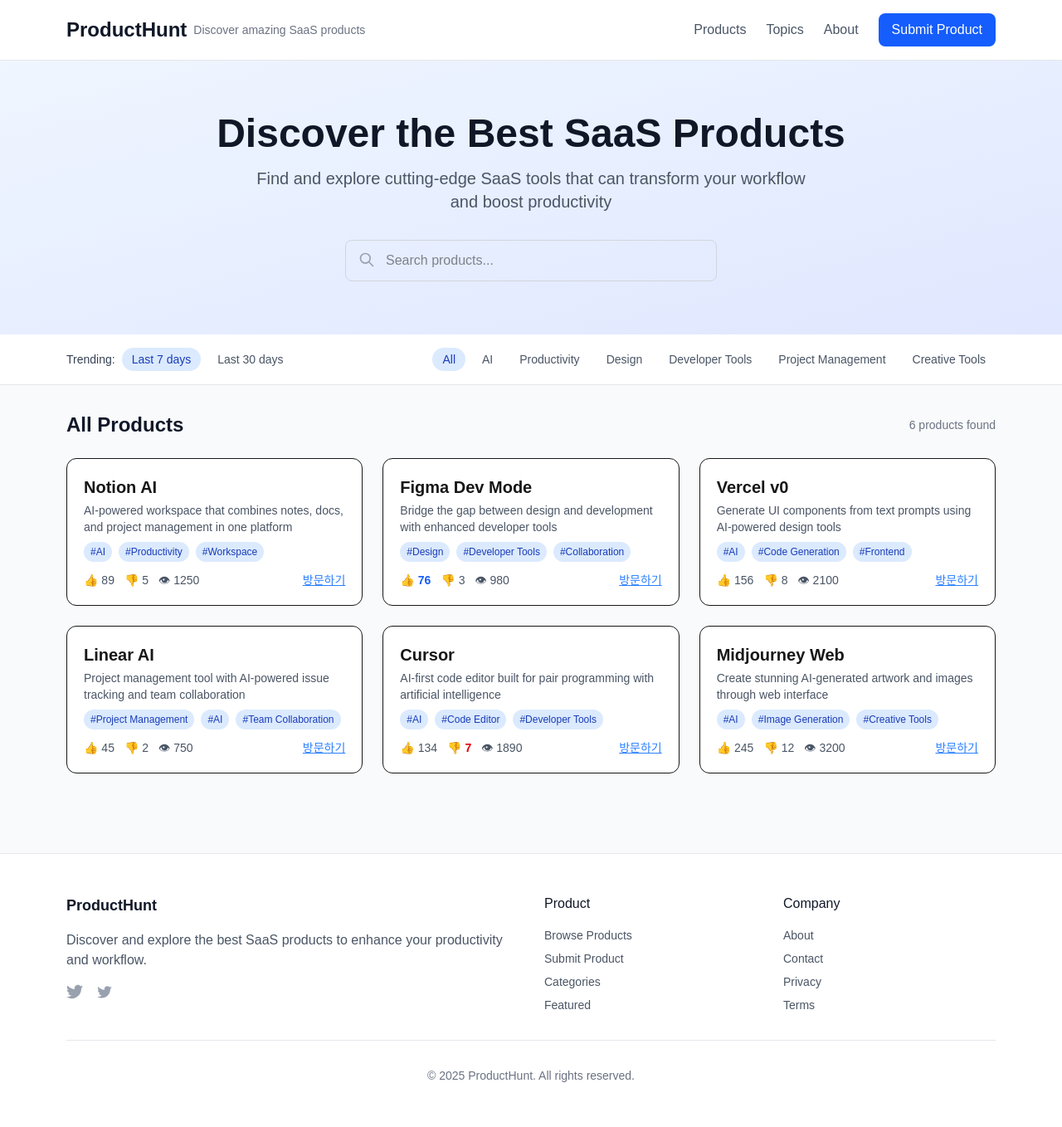
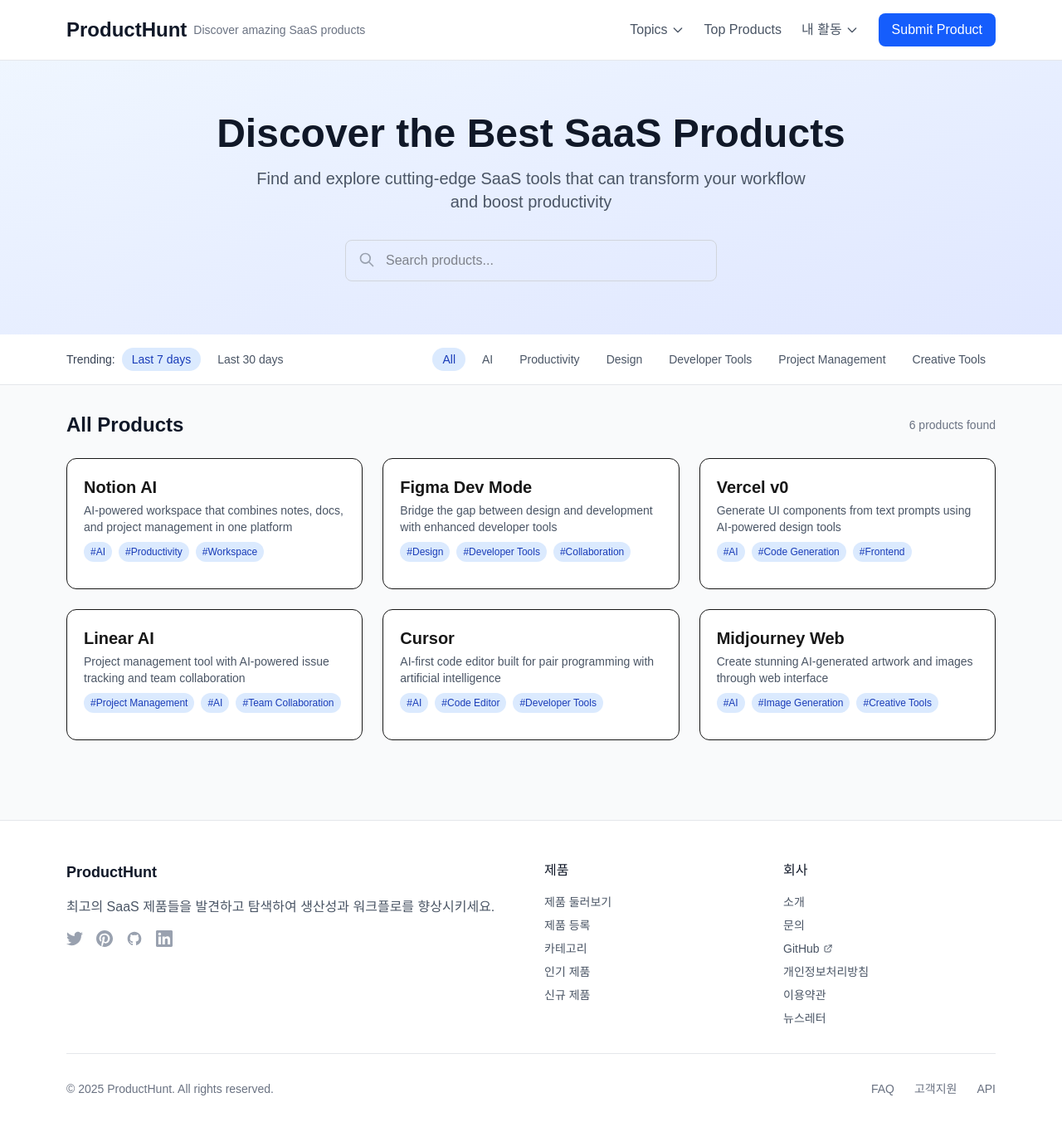
Before and after one commit to millwheel/saas-introduce-front, a Next.js app: page / in a window 1280 px wide. Shown: the top 1358 px of the page at 83% size. Built offline with nearby package versions, Linux system fonts and the light colour scheme.

Commit message:
fix: home 화면 레이아웃 수정

```diff
--- a/src/app/page.tsx
+++ b/src/app/page.tsx
@@ -2,78 +2,8 @@
 
 import { useState } from 'react'
 import { ProductCard, ProductCardProps, ReactionType } from '@/components/ProductCard'
+import {sampleProducts, topics} from "@/data/mock";
 
-// 샘플 데이터
-const sampleProducts: ProductCardProps[] = [
-  {
-    slug: 'notion-ai',
-    name: 'Notion AI',
-    summary: 'AI-powered workspace that combines notes, docs, and project management in one platform',
-    websiteUrl: 'https://notion.so',
-    viewCount: 1250,
-    likeCount: 89,
-    dislikeCount: 5,
-    topics: ['AI', 'Productivity', 'Workspace'],
-    userReaction: undefined
-  },
-  {
-    slug: 'figma-dev-mode',
-    name: 'Figma Dev Mode',
-    summary: 'Bridge the gap between design and development with enhanced developer tools',
-    websiteUrl: 'https://figma.com',
-    viewCount: 980,
-    likeCount: 76,
-    dislikeCount: 3,
-    topics: ['Design', 'Developer Tools', 'Collaboration'],
-    userReaction: 'LIKE'
-  },
-  {
-    slug: 'vercel-v0',
-    name: 'Vercel v0',
-    summary: 'Generate UI components from text prompts using AI-powered design tools',
-    websiteUrl: 'https://v0.dev',
-    viewCount: 2100,
-    likeCount: 156,
-    dislikeCount: 8,
-    topics: ['AI', 'Code Generation', 'Frontend'],
-    userReaction: undefined
-  },
-  {
-    slug: 'linear-ai',
-    name: 'Linear AI',
-    summary: 'Project management tool with AI-powered issue tracking and team collaboration',
-    websiteUrl: 'https://linear.app',
-    viewCount: 750,
-    likeCount: 45,
-    dislikeCount: 2,
-    topics: ['Project Management', 'AI', 'Team Collaboration'],
-    userReaction: undefined
-  },
-  {
-    slug: 'cursor-editor',
-    name: 'Cursor',
-    summary: 'AI-first code editor built for pair programming with artificial intelligence',
-    websiteUrl: 'https://cursor.sh',
-    viewCount: 1890,
-    likeCount: 134,
-    dislikeCount: 7,
-    topics: ['AI', 'Code Editor', 'Developer Tools'],
-    userReaction: 'DISLIKE'
-  },
-  {
-    slug: 'midjourney-web',
-    name: 'Midjourney Web',
-    summary: 'Create stunning AI-generated artwork and images through web interface',
-    websiteUrl: 'https://midjourney.com',
-    viewCount: 3200,
-    likeCount: 245,
-    dislikeCount: 12,
-    topics: ['AI', 'Image Generation', 'Creative Tools'],
-    userReaction: undefined
-  }
-]
-
-const topics = ['All', 'AI', 'Productivity', 'Design', 'Developer Tools', 'Project Management', 'Creative Tools']
 
 export default function Home() {
   const [products, setProducts] = useState<ProductCardProps[]>(sampleProducts)
@@ -123,22 +53,83 @@ export default function Home() {
   return (
       <div className="min-h-screen bg-gray-50">
         {/* Header */}
-        <header className="bg-white border-b border-gray-200 sticky top-0 z-10">
+        <header className="bg-white border-b border-gray-200 sticky top-0 z-50">
           <div className="max-w-6xl mx-auto px-4 py-4">
             <div className="flex items-center justify-between">
+              {/* Logo */}
               <div className="flex items-center space-x-2">
                 <h1 className="text-2xl font-bold text-gray-900">ProductHunt</h1>
                 <span className="text-sm text-gray-500">Discover amazing SaaS products</span>
               </div>
 
+              {/* Navigation */}
               <nav className="hidden md:flex items-center space-x-6">
-                <a href="#" className="text-gray-600 hover:text-gray-900">Products</a>
-                <a href="#" className="text-gray-600 hover:text-gray-900">Topics</a>
-                <a href="#" className="text-gray-600 hover:text-gray-900">About</a>
+                {/* Topics Dropdown */}
+                <div className="relative group">
+                  <button className="flex items-center text-gray-600 hover:text-gray-900 transition-colors">
+                    Topics
+                    <svg className="ml-1 h-4 w-4" fill="none" viewBox="0 0 24 24" stroke="currentColor">
+                      <path strokeLinecap="round" strokeLinejoin="round" strokeWidth={2} d="M19 9l-7 7-7-7" />
+                    </svg>
+                  </button>
+
+                  {/* Dropdown Menu */}
+                  <div className="absolute top-full left-0 mt-2 w-48 bg-white border border-gray-200 rounded-lg shadow-lg opacity-0 invisible group-hover:opacity-100 group-hover:visible transition-all duration-200 z-50">
+                    <div className="py-2">
+                      {topics.filter(topic => topic !== 'All').map((topic) => (
+                          <button
+                              key={topic}
+                              onClick={() => setSelectedTopic(topic)}
+                              className="w-full text-left px-4 py-2 text-sm text-gray-700 hover:bg-gray-100 hover:text-gray-900"
+                          >
+                            {topic}
+                          </button>
+                      ))}
+                    </div>
+                  </div>
+                </div>
+
+                {/* Top Products */}
+                <a href="#" className="text-gray-600 hover:text-gray-900 transition-colors">Top Products</a>
+
+                {/* User Menu Dropdown */}
+                <div className="relative group">
+                  <button className="flex items-center text-gray-600 hover:text-gray-900 transition-colors">
+                    내 활동
+                    <svg className="ml-1 h-4 w-4" fill="none" viewBox="0 0 24 24" stroke="currentColor">
+                      <path strokeLinecap="round" strokeLinejoin="round" strokeWidth={2} d="M19 9l-7 7-7-7" />
+                    </svg>
+                  </button>
+
+                  {/* User Dropdown Menu */}
+                  <div className="absolute top-full right-0 mt-2 w-40 bg-white border border-gray-200 rounded-lg shadow-lg opacity-0 invisible group-hover:opacity-100 group-hover:visible transition-all duration-200 z-50">
+                    <div className="py-2">
+                      <a href="#" className="block px-4 py-2 text-sm text-gray-700 hover:bg-gray-100 hover:text-gray-900">
+                        내 반응
+                      </a>
+                      <a href="#" className="block px-4 py-2 text-sm text-gray-700 hover:bg-gray-100 hover:text-gray-900">
+                        회원 정보
+                      </a>
+                      <hr className="my-1 border-gray-200" />
+                      <a href="#" className="block px-4 py-2 text-sm text-gray-700 hover:bg-gray-100 hover:text-gray-900">
+                        로그아웃
+                      </a>
+                    </div>
+                  </div>
+                </div>
+
+                {/* Submit Product Button */}
                 <button className="bg-blue-600 text-white px-4 py-2 rounded-lg hover:bg-blue-700 transition-colors">
                   Submit Product
                 </button>
               </nav>
+
+              {/* Mobile Menu Button */}
+              <button className="md:hidden p-2 text-gray-600">
+                <svg className="h-6 w-6" fill="none" viewBox="0 0 24 24" stroke="currentColor">
+                  <path strokeLinecap="round" strokeLinejoin="round" strokeWidth={2} d="M4 6h16M4 12h16M4 18h16" />
+                </svg>
+              </button>
             </div>
           </div>
         </header>
@@ -255,48 +246,78 @@ export default function Home() {
         <footer className="bg-white border-t border-gray-200 mt-16">
           <div className="max-w-6xl mx-auto px-4 py-12">
             <div className="grid grid-cols-1 md:grid-cols-4 gap-8">
+              {/* Company Info */}
               <div className="col-span-1 md:col-span-2">
                 <h4 className="text-lg font-bold text-gray-900 mb-4">ProductHunt</h4>
                 <p className="text-gray-600 mb-4">
-                  Discover and explore the best SaaS products to enhance your productivity and workflow.
+                  최고의 SaaS 제품들을 발견하고 탐색하여 생산성과 워크플로를 향상시키세요.
                 </p>
                 <div className="flex space-x-4">
-                  <a href="#" className="text-gray-400 hover:text-gray-600">
+                  <a href="#" className="text-gray-400 hover:text-gray-600 transition-colors">
                     <svg className="w-5 h-5" fill="currentColor" viewBox="0 0 24 24">
                       <path d="M24 4.557c-.883.392-1.832.656-2.828.775 1.017-.609 1.798-1.574 2.165-2.724-.951.564-2.005.974-3.127 1.195-.897-.957-2.178-1.555-3.594-1.555-3.179 0-5.515 2.966-4.797 6.045-4.091-.205-7.719-2.165-10.148-5.144-1.29 2.213-.669 5.108 1.523 6.574-.806-.026-1.566-.247-2.229-.616-.054 2.281 1.581 4.415 3.949 4.89-.693.188-1.452.232-2.224.084.626 1.956 2.444 3.379 4.6 3.419-2.07 1.623-4.678 2.348-7.29 2.04 2.179 1.397 4.768 2.212 7.548 2.212 9.142 0 14.307-7.721 13.995-14.646.962-.695 1.797-1.562 2.457-2.549z"/>
                     </svg>
                   </a>
-                  <a href="#" className="text-gray-400 hover:text-gray-600">
+                  <a href="#" className="text-gray-400 hover:text-gray-600 transition-colors">
                     <svg className="w-5 h-5" fill="currentColor" viewBox="0 0 24 24">
-                      <path d="M22.46 6c-.77.35-1.6.58-2.46.69.88-.53 1.56-1.37 1.88-2.38-.83.5-1.75.85-2.72 1.05C18.37 4.5 17.26 4 16 4c-2.35 0-4.27 1.92-4.27 4.29 0 .34.04.67.11.98C8.28 9.09 5.11 7.38 3 4.79c-.37.63-.58 1.37-.58 2.15 0 1.49.75 2.81 1.91 3.56-.71 0-1.37-.2-1.95-.5v.03c0 2.08 1.48 3.82 3.44 4.21a4.22 4.22 0 0 1-1.93.07 4.28 4.28 0 0 0 4 2.98 8.521 8.521 0 0 1-5.33 1.84c-.34 0-.68-.02-1.02-.06C3.44 20.29 5.7 21 8.12 21 16 21 20.33 14.46 20.33 8.79c0-.19 0-.37-.01-.56.84-.6 1.56-1.36 2.14-2.23z"/>
+                      <path d="M12.017 0C5.396 0 .029 5.367.029 11.987c0 5.079 3.158 9.417 7.618 11.174-.105-.949-.199-2.403.042-3.441.219-.937 1.404-5.965 1.404-5.965s-.359-.719-.359-1.782c0-1.668.967-2.914 2.171-2.914 1.023 0 1.518.769 1.518 1.69 0 1.029-.655 2.568-.994 3.995-.283 1.194.599 2.169 1.777 2.169 2.133 0 3.772-2.249 3.772-5.495 0-2.873-2.064-4.882-5.012-4.882-3.414 0-5.418 2.561-5.418 5.207 0 1.031.397 2.138.893 2.738a.36.36 0 01.083.345l-.333 1.36c-.053.22-.174.267-.402.161-1.499-.698-2.436-2.889-2.436-4.649 0-3.785 2.75-7.262 7.929-7.262 4.163 0 7.398 2.967 7.398 6.931 0 4.136-2.607 7.464-6.227 7.464-1.216 0-2.357-.631-2.75-1.378l-.748 2.853c-.271 1.043-1.002 2.35-1.492 3.146C9.57 23.812 10.763 24.009 12.017 24.009c6.624 0 11.99-5.367 11.99-11.988C24.007 5.367 18.641.001 12.017.001z"/>
+                    </svg>
+                  </a>
+                  <a href="#" className="text-gray-400 hover:text-gray-600 transition-colors">
+                    <svg className="w-5 h-5" fill="currentColor" viewBox="0 0 24 24">
+                      <path fillRule="evenodd" d="M12 2C6.477 2 2 6.484 2 12.017c0 4.425 2.865 8.18 6.839 9.504.5.092.682-.217.682-.483 0-.237-.008-.868-.013-1.703-2.782.605-3.369-1.343-3.369-1.343-.454-1.158-1.11-1.466-1.11-1.466-.908-.62.069-.608.069-.608 1.003.07 1.531 1.032 1.531 1.032.892 1.53 2.341 1.088 2.91.832.092-.647.35-1.088.636-1.338-2.22-.253-4.555-1.113-4.555-4.951 0-1.093.39-1.988 1.029-2.688-.103-.253-.446-1.272.098-2.65 0 0 .84-.27 2.75 1.026A9.564 9.564 0 0112 6.844c.85.004 1.705.115 2.504.337 1.909-1.296 2.747-1.027 2.747-1.027.546 1.379.202 2.398.1 2.651.64.7 1.028 1.595 1.028 2.688 0 3.848-2.339 4.695-4.566 4.943.359.309.678.92.678 1.855 0 1.338-.012 2.419-.012 2.747 0 .268.18.58.688.482A10.019 10.019 0 0022 12.017C22 6.484 17.522 2 12 2z" clipRule="evenodd"/>
+                    </svg>
+                  </a>
+                  <a href="#" className="text-gray-400 hover:text-gray-600 transition-colors">
+                    <svg className="w-5 h-5" fill="currentColor" viewBox="0 0 24 24">
+                      <path d="M20.447 20.452h-3.554v-5.569c0-1.328-.027-3.037-1.852-3.037-1.853 0-2.136 1.445-2.136 2.939v5.667H9.351V9h3.414v1.561h.046c.477-.9 1.637-1.85 3.37-1.85 3.601 0 4.267 2.37 4.267 5.455v6.286zM5.337 7.433c-1.144 0-2.063-.926-2.063-2.065 0-1.138.92-2.063 2.063-2.063 1.14 0 2.064.925 2.064 2.063 0 1.139-.925 2.065-2.064 2.065zm1.782 13.019H3.555V9h3.564v11.452zM22.225 0H1.771C.792 0 0 .774 0 1.729v20.542C0 23.227.792 24 1.771 24h20.451C23.2 24 24 23.227 24 22.271V1.729C24 .774 23.2 0 22.222 0h.003z"/>
                     </svg>
                   </a>
                 </div>
               </div>
 
+              {/* Product Links */}
               <div>
-                <h5 className="font-medium text-gray-900 mb-4">Product</h5>
+                <h5 className="font-medium text-gray-900 mb-4">제품</h5>
                 <ul className="space-y-2 text-sm text-gray-600">
-                  <li><a href="#" className="hover:text-gray-900">Browse Products</a></li>
-                  <li><a href="#" className="hover:text-gray-900">Submit Product</a></li>
-                  <li><a href="#" className="hover:text-gray-900">Categories</a></li>
-                  <li><a href="#" className="hover:text-gray-900">Featured</a></li>
+                  <li><a href="#" className="hover:text-gray-900 transition-colors">제품 둘러보기</a></li>
+                  <li><a href="#" className="hover:text-gray-900 transition-colors">제품 등록</a></li>
+                  <li><a href="#" className="hover:text-gray-900 transition-colors">카테고리</a></li>
+                  <li><a href="#" className="hover:text-gray-900 transition-colors">인기 제품</a></li>
+                  <li><a href="#" className="hover:text-gray-900 transition-colors">신규 제품</a></li>
                 </ul>
               </div>
 
+              {/* Company Links */}
               <div>
-                <h5 className="font-medium text-gray-900 mb-4">Company</h5>
+                <h5 className="font-medium text-gray-900 mb-4">회사</h5>
                 <ul className="space-y-2 text-sm text-gray-600">
-                  <li><a href="#" className="hover:text-gray-900">About</a></li>
-                  <li><a href="#" className="hover:text-gray-900">Contact</a></li>
-                  <li><a href="#" className="hover:text-gray-900">Privacy</a></li>
-                  <li><a href="#" className="hover:text-gray-900">Terms</a></li>
+                  <li><a href="#" className="hover:text-gray-900 transition-colors">소개</a></li>
+                  <li><a href="#" className="hover:text-gray-900 transition-colors">문의</a></li>
+                  <li><a href="https://github.com" target="_blank" rel="noopener noreferrer" className="hover:text-gray-900 transition-colors flex items-center">
+                    GitHub
+                    <svg className="w-3 h-3 ml-1" fill="none" viewBox="0 0 24 24" stroke="currentColor">
+                      <path strokeLinecap="round" strokeLinejoin="round" strokeWidth={2} d="M10 6H6a2 2 0 00-2 2v10a2 2 0 002 2h10a2 2 0 002-2v-4M14 4h6m0 0v6m0-6L10 14" />
+                    </svg>
+                  </a></li>
+                  <li><a href="#" className="hover:text-gray-900 transition-colors">개인정보처리방침</a></li>
+                  <li><a href="#" className="hover:text-gray-900 transition-colors">이용약관</a></li>
+                  <li><a href="#" className="hover:text-gray-900 transition-colors">뉴스레터</a></li>
                 </ul>
               </div>
             </div>
 
-            <div className="border-t border-gray-200 mt-8 pt-8 text-center text-sm text-gray-500">
-              © 2025 ProductHunt. All rights reserved.
+            <div className="border-t border-gray-200 mt-8 pt-8">
+              <div className="flex flex-col md:flex-row md:items-center md:justify-between text-sm text-gray-500">
+                <div className="mb-4 md:mb-0">
+                  © 2025 ProductHunt. All rights reserved.
+                </div>
+                <div className="flex space-x-6">
+                  <a href="#" className="hover:text-gray-700 transition-colors">FAQ</a>
+                  <a href="#" className="hover:text-gray-700 transition-colors">고객지원</a>
+                  <a href="#" className="hover:text-gray-700 transition-colors">API</a>
+                </div>
+              </div>
             </div>
           </div>
         </footer>
--- a/src/components/ProductCard.tsx
+++ b/src/components/ProductCard.tsx
@@ -29,8 +29,6 @@ export function ProductCard({
                                 dislikeCount,
                                 topics,
                                 userReaction,
-                                onLike,
-                                onDislike,
                             }: ProductCardProps) {
     const [hovered, setHovered] = useState(false)
 
@@ -56,36 +54,6 @@ export function ProductCard({
                 ))}
             </div>
 
-            <div className="flex items-center justify-between text-sm text-gray-600">
-                <div className="flex gap-3 items-center">
-                    <button
-                        className={`hover:text-blue-600 ${
-                            userReaction === 'LIKE' ? 'text-blue-600 font-bold' : ''
-                        }`}
-                        onClick={onLike}
-                    >
-                        👍 {likeCount}
-                    </button>
-                    <button
-                        className={`hover:text-red-600 ${
-                            userReaction === 'DISLIKE' ? 'text-red-600 font-bold' : ''
-                        }`}
-                        onClick={onDislike}
-                    >
-                        👎 {dislikeCount}
-                    </button>
-                    <span>👁 {viewCount}</span>
-                </div>
-
-                <a
-                    href={websiteUrl}
-                    target="_blank"
-                    rel="noopener noreferrer"
-                    className="text-blue-500 underline"
-                >
-                    방문하기
-                </a>
-            </div>
         </div>
     )
 }
--- /dev/null
+++ b/src/data/mock.ts
@@ -0,0 +1,75 @@
+
+
+// 샘플 데이터
+import {ProductCardProps} from "@/components/ProductCard";
+
+export const sampleProducts: ProductCardProps[] = [
+    {
+        slug: 'notion-ai',
+        name: 'Notion AI',
+        summary: 'AI-powered workspace that combines notes, docs, and project management in one platform',
+        websiteUrl: 'https://notion.so',
+        viewCount: 1250,
+        likeCount: 89,
+        dislikeCount: 5,
+        topics: ['AI', 'Productivity', 'Workspace'],
+        userReaction: undefined
+    },
+    {
+        slug: 'figma-dev-mode',
+        name: 'Figma Dev Mode',
+        summary: 'Bridge the gap between design and development with enhanced developer tools',
+        websiteUrl: 'https://figma.com',
+        viewCount: 980,
+        likeCount: 76,
+        dislikeCount: 3,
+        topics: ['Design', 'Developer Tools', 'Collaboration'],
+        userReaction: 'LIKE'
+    },
+    {
+        slug: 'vercel-v0',
+        name: 'Vercel v0',
+        summary: 'Generate UI components from text prompts using AI-powered design tools',
+        websiteUrl: 'https://v0.dev',
+        viewCount: 2100,
+        likeCount: 156,
+        dislikeCount: 8,
+        topics: ['AI', 'Code Generation', 'Frontend'],
+        userReaction: undefined
+    },
+    {
+        slug: 'linear-ai',
+        name: 'Linear AI',
+        summary: 'Project management tool with AI-powered issue tracking and team collaboration',
+        websiteUrl: 'https://linear.app',
+        viewCount: 750,
+        likeCount: 45,
+        dislikeCount: 2,
+        topics: ['Project Management', 'AI', 'Team Collaboration'],
+        userReaction: undefined
+    },
+    {
+        slug: 'cursor-editor',
+        name: 'Cursor',
+        summary: 'AI-first code editor built for pair programming with artificial intelligence',
+        websiteUrl: 'https://cursor.sh',
+        viewCount: 1890,
+        likeCount: 134,
+        dislikeCount: 7,
+        topics: ['AI', 'Code Editor', 'Developer Tools'],
+        userReaction: 'DISLIKE'
+    },
+    {
+        slug: 'midjourney-web',
+        name: 'Midjourney Web',
+        summary: 'Create stunning AI-generated artwork and images through web interface',
+        websiteUrl: 'https://midjourney.com',
+        viewCount: 3200,
+        likeCount: 245,
+        dislikeCount: 12,
+        topics: ['AI', 'Image Generation', 'Creative Tools'],
+        userReaction: undefined
+    }
+]
+
+export const topics = ['All', 'AI', 'Productivity', 'Design', 'Developer Tools', 'Project Management', 'Creative Tools']
```
